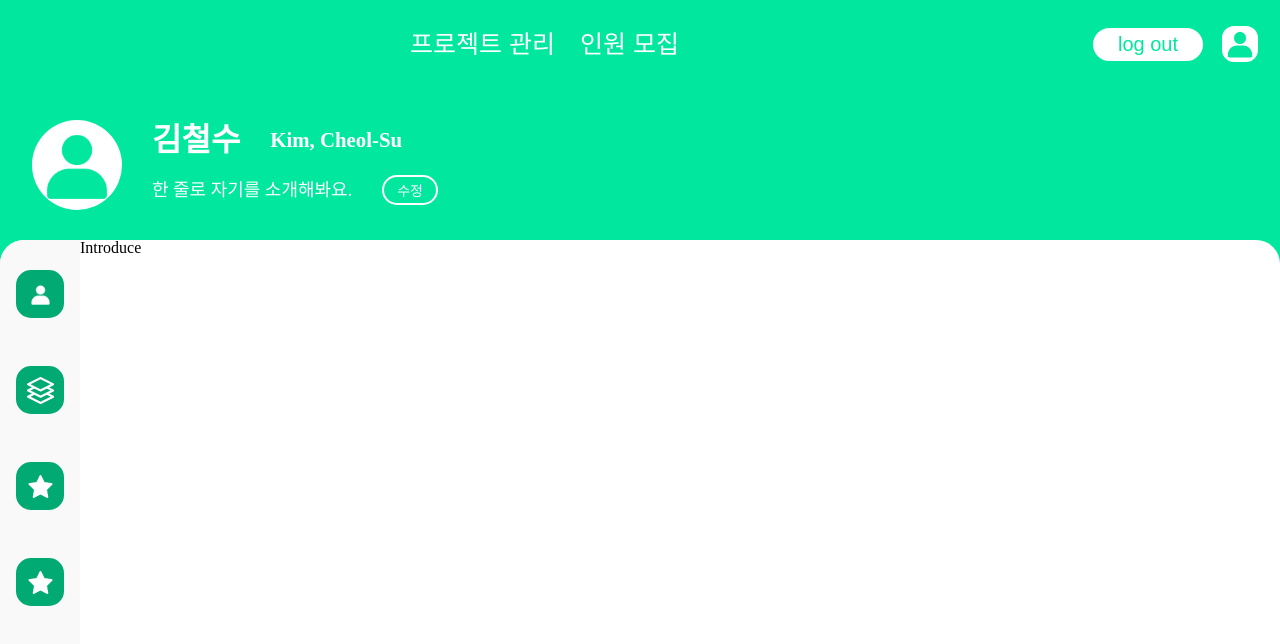
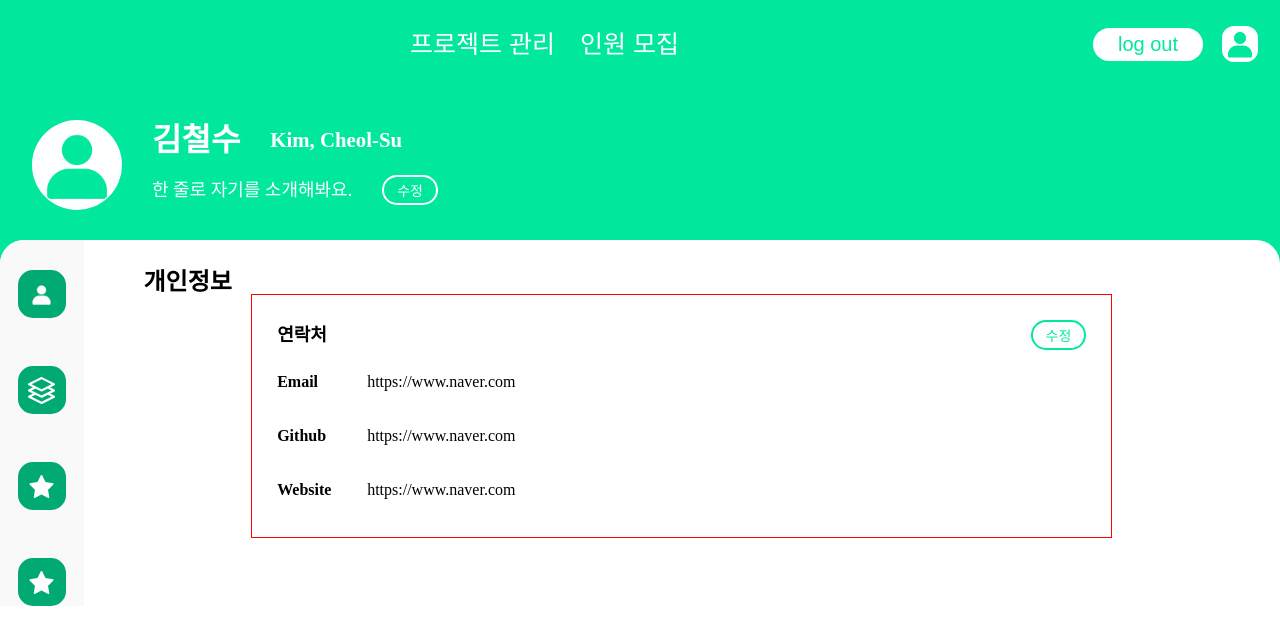
Before and after one commit to Pll-Care/Pll-Care, a React (Create React App) app in the folder frontend/: page /profile/1/introduce in a window 1280 px wide. Shown: the top 644 px of the page. Built offline with nearby package versions, Linux system fonts and the light colour scheme; sample sign-in values are in the browser's storage; a web font is replaced by a local one; what quill-image-resize would draw is missing.

Commit message:
Feat(Profile): 개인정보 연락처 UI

```diff
--- /dev/null
+++ b/frontend/src/components/Profile/Introduce/ContactBox.jsx
@@ -0,0 +1,133 @@
+import { useState } from "react";
+import Button from "../../common/Button";
+
+const ContactBox = ({
+  email = "https://www.naver.com",
+  github = "https://www.naver.com",
+  websiteUrl = "https://www.naver.com",
+}) => {
+  //TODO: API를 통해 contact data 받아오기
+  const [isModify, setIsModify] = useState(false);
+  const [userInfo, setUserInfo] = useState({
+    email: email,
+    github: github,
+    websiteUrl: websiteUrl,
+  });
+
+  const submitModify = () => {
+    console.log(userInfo);
+    setIsModify(false);
+  };
+
+  const chageEmail = (email) => {
+    setUserInfo((prev) => ({ ...prev, email: email }));
+  };
+
+  const chageGithub = (github) => {
+    setUserInfo((prev) => ({ ...prev, github: github }));
+  };
+  const chageWebsite = (website) => {
+    setUserInfo((prev) => ({ ...prev, websiteUrl: website }));
+  };
+
+  return (
+    <div className="profile_introduce_contactBox">
+      <div className="profile_introduce_contactBox_title">
+        <h2>연락처</h2>
+        <div className="profile_introduce_contactBox_title_btnBox">
+          {isModify ? (
+            <>
+              <Button
+                text="취소"
+                size="small"
+                onClick={() => setIsModify(false)}
+              />
+              <Button
+                type="submit"
+                text="완료"
+                size="small"
+                onClick={submitModify}
+              />
+            </>
+          ) : (
+            <Button
+              text="수정"
+              size="small"
+              onClick={() => setIsModify(true)}
+            />
+          )}
+        </div>
+      </div>
+      {isModify
+        ? Modify_UI(chageEmail, chageGithub, chageWebsite)
+        : Default_UI({
+            email: userInfo.email,
+            github: userInfo.github,
+            websiteUrl: userInfo.websiteUrl,
+          })}
+    </div>
+  );
+};
+
+export default ContactBox;
+
+const Default_UI = ({ email, github, websiteUrl }) => {
+  return (
+    <div className="profile_introduce_contactBox_items">
+      <div className="profile_introduce_contactBox_items_item">
+        <span>Email</span>
+        <a href={email} target="_blank" rel="noreferrer">
+          {email}
+        </a>
+      </div>
+      <div className="profile_introduce_contactBox_items_item">
+        <span>Github</span>
+        <a href={github} target="_blank" rel="noreferrer">
+          {github}
+        </a>
+      </div>
+      <div className="profile_introduce_contactBox_items_item">
+        <span>Website</span>
+        <a href={websiteUrl} target="_blank" rel="noreferrer">
+          {websiteUrl}
+        </a>
+      </div>
+    </div>
+  );
+};
+
+const Modify_UI = (chageEmail, chageGithub, chageWebsite) => {
+  return (
+    <div className="profile_introduce_contactBox_items">
+      <div className="profile_introduce_contactBox_items_item">
+        <span>Email</span>
+        <input
+          type="text"
+          placeholder="주소를 입력해주세요."
+          name="email"
+          onChange={(e) => chageEmail(e.target.value)}
+        />
+      </div>
+      <div className="profile_introduce_contactBox_items_item">
+        <span>Github</span>
+
+        <input
+          type="text"
+          placeholder="주소를 입력해주세요."
+          name="github"
+          onChange={(e) => chageGithub(e.target.value)}
+        />
+      </div>
+      <div className="profile_introduce_contactBox_items_item">
+        <span>Website</span>
+
+        <input
+          type="text"
+          placeholder="주소를 입력해주세요."
+          name="website"
+          onChange={(e) => chageWebsite(e.target.value)}
+        />
+      </div>
+    </div>
+  );
+};
--- a/frontend/src/components/Profile/Introduce/index.jsx
+++ b/frontend/src/components/Profile/Introduce/index.jsx
@@ -1,5 +1,16 @@
+import ContactBox from "./ContactBox";
+
 const Introduce = () => {
-  return <div>Introduce</div>;
+  return (
+    <div>
+      <div className="profile_introduce_titleBox">
+        <h1>개인정보</h1>
+      </div>
+      <div className="profile_introduce_informationBox">
+        <ContactBox />
+      </div>
+    </div>
+  );
 };
 
 export default Introduce;
--- a/frontend/src/components/Profile/ProfileBody.jsx
+++ b/frontend/src/components/Profile/ProfileBody.jsx
@@ -6,7 +6,7 @@ const ProfileBody = () => {
     <div className="profile_body">
       <div className="profile_body_container">
         <ProfileNavbar />
-        <section>
+        <section className="profile_body_sec">
           <Outlet />
         </section>
       </div>
--- a/frontend/src/components/Profile/ProfileNavbar.jsx
+++ b/frontend/src/components/Profile/ProfileNavbar.jsx
@@ -3,6 +3,28 @@ import { NavLink } from "react-router-dom";
 import INTRODUCE from "../../assets/profile-default-img.png";
 import EVALUATAE from "../../assets/layers-img.png";
 import MY_PROJECT from "../../assets/star-img.png";
+
+const ProfileNavbar = () => {
+  return (
+    <nav className="profile_nav">
+      {navData.map((item) => (
+        <NavLink
+          key={item.title}
+          to={item.to}
+          className={({ isActive }) =>
+            isActive
+              ? "profile_nav_link profile_nav_image_active"
+              : "profile_nav_link"
+          }
+        >
+          {item.child}
+        </NavLink>
+      ))}
+    </nav>
+  );
+};
+
+export default ProfileNavbar;
 
 const navData = [
   {
@@ -26,25 +48,3 @@ const navData = [
     child: <img src={MY_PROJECT} alt="like_project" />,
   },
 ];
-
-const ProfileNavbar = () => {
-  return (
-    <nav className="profile_nav">
-      {navData.map((item) => (
-        <NavLink
-          key={item.title}
-          to={item.to}
-          className={({ isActive }) =>
-            isActive
-              ? "profile_nav_link profile_nav_image_active"
-              : "profile_nav_link"
-          }
-        >
-          {item.child}
-        </NavLink>
-      ))}
-    </nav>
-  );
-};
-
-export default ProfileNavbar;
--- a/frontend/src/scss/common/_base.scss
+++ b/frontend/src/scss/common/_base.scss
@@ -107,3 +107,8 @@ input {
   -webkit-appearance: none;
   border-radius: 0;
 }
+
+a {
+  text-decoration: none;
+  color: black;
+}
--- a/frontend/src/scss/fullcare.css
+++ b/frontend/src/scss/fullcare.css
@@ -112,6 +112,11 @@ input {
   border-radius: 0;
 }
 
+a {
+  text-decoration: none;
+  color: black;
+}
+
 .login-modal-wrapper {
   background: rgba(0, 0, 0, 0.8);
   -webkit-backdrop-filter: blur(5px);
@@ -2302,8 +2307,6 @@ input {
   padding: 8px 16px;
 }
 .profile_body {
-  width: 100%;
-  height: 100vh;
   background-color: #01e89e;
 }
 .profile_body_container {
@@ -2313,8 +2316,12 @@ input {
   border-top-right-radius: 24px;
   display: flex;
 }
+.profile_body_sec {
+  padding: 30px 60px;
+  width: 100%;
+}
 .profile_nav {
-  width: 80px;
+  width: 90px;
   height: 100%;
   padding-top: 30px;
   border-top-left-radius: 24px;
@@ -2341,4 +2348,66 @@ input {
 .profile_nav_image_active {
   background-color: #01e89e;
   box-shadow: rgba(0, 0, 0, 0.4) 0px 22px 22px 0px;
+}
+.profile_introduce_titleBox {
+  display: flex;
+  justify-content: space-between;
+  align-items: center;
+}
+.profile_introduce_titleBox > h1 {
+  font-size: 24px;
+  font-weight: bold;
+}
+.profile_introduce_informationBox {
+  border: 1px solid red;
+  width: 80%;
+  margin: 0 auto;
+}
+.profile_introduce_contactBox {
+  padding: 25px;
+}
+.profile_introduce_contactBox_title {
+  width: 100%;
+  display: flex;
+  align-items: center;
+  justify-content: space-between;
+  padding-bottom: 24px;
+}
+.profile_introduce_contactBox_title > h2 {
+  font-size: 18px;
+  font-weight: bold;
+}
+.profile_introduce_contactBox_title_btnBox > button {
+  margin-left: 15px;
+}
+.profile_introduce_contactBox_items {
+  display: flex;
+  flex-direction: column;
+  align-items: flex-start;
+  justify-content: center;
+  gap: 24px;
+}
+.profile_introduce_contactBox_items_item {
+  min-height: 30px;
+}
+.profile_introduce_contactBox_items_item > span {
+  display: inline-block;
+  min-width: 60px;
+  font-weight: bold;
+  font-size: 16px;
+}
+.profile_introduce_contactBox_items_item > a,
+.profile_introduce_contactBox_items_item input {
+  margin-left: 30px;
+  border: none;
+}
+.profile_introduce_contactBox_items_item > input {
+  padding: 5px 15px;
+  min-width: 300px;
+  font-size: 16px;
+  border-bottom: 2px solid #cccccc;
+}
+.profile_introduce_contactBox_items_item > input:focus {
+  outline: none;
+  border-bottom: 2px solid #01e89e;
 }/*# sourceMappingURL=fullcare.css.map */
--- a/frontend/src/scss/import/_profile.scss
+++ b/frontend/src/scss/import/_profile.scss
@@ -65,8 +65,6 @@
   }
 
   &_body {
-    width: 100%;
-    height: 100vh;
     background-color: #01e89e;
     &_container {
       height: 100%;
@@ -75,10 +73,15 @@
       border-top-right-radius: 24px;
       display: flex;
     }
+
+    &_sec {
+      padding: 30px 60px;
+      width: 100%;
+    }
   }
 
   &_nav {
-    width: 80px;
+    width: 90px;
     height: 100%;
     padding-top: 30px;
     border-top-left-radius: 24px;
@@ -112,4 +115,79 @@
       box-shadow: rgba(0, 0, 0, 0.4) 0px 22px 22px 0px;
     }
   }
+
+  &_introduce {
+    &_titleBox {
+      display: flex;
+      justify-content: space-between;
+      align-items: center;
+
+      & > h1 {
+        font-size: 24px;
+        font-weight: bold;
+      }
+    }
+
+    &_informationBox {
+      border: 1px solid red;
+      width: 80%;
+      margin: 0 auto;
+    }
+
+    &_contactBox {
+      padding: 25px;
+      &_title {
+        width: 100%;
+        display: flex;
+        align-items: center;
+        justify-content: space-between;
+        padding-bottom: 24px;
+        & > h2 {
+          font-size: 18px;
+          font-weight: bold;
+        }
+
+        &_btnBox {
+          & > button {
+            margin-left: 15px;
+          }
+        }
+      }
+
+      &_items {
+        display: flex;
+        flex-direction: column;
+        align-items: flex-start;
+        justify-content: center;
+        gap: 24px;
+
+        &_item {
+          min-height: 30px;
+          & > span {
+            display: inline-block;
+            min-width: 60px;
+            font-weight: bold;
+            font-size: 16px;
+          }
+          & > a,
+          input {
+            margin-left: 30px;
+            border: none;
+          }
+
+          & > input {
+            padding: 5px 15px;
+            min-width: 300px;
+            font-size: 16px;
+            border-bottom: 2px solid #cccccc;
+          }
+
+          & > input:focus {
+            outline: none;
+            border-bottom: 2px solid #01e89e;
+          }
+        }
+      }
+    }
+  }
 }
```
Also changed, not shown: frontend/src/components/Profile/Introduce/ProjectBox.jsx (added), frontend/src/components/Profile/Introduce/SkillBox.jsx (added), 1 other file (tests, documents, lock files or other folders).
